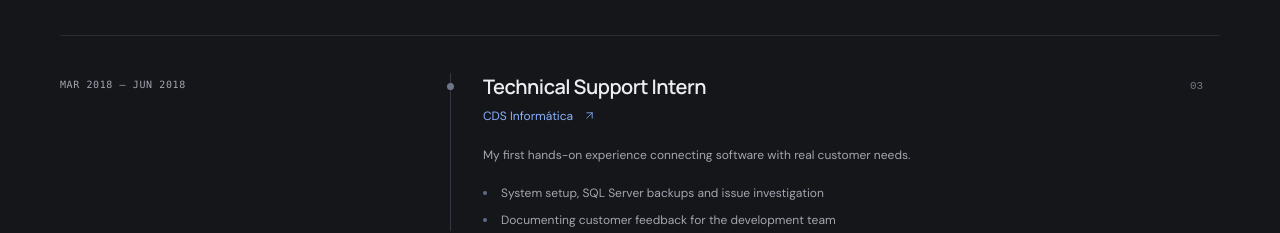
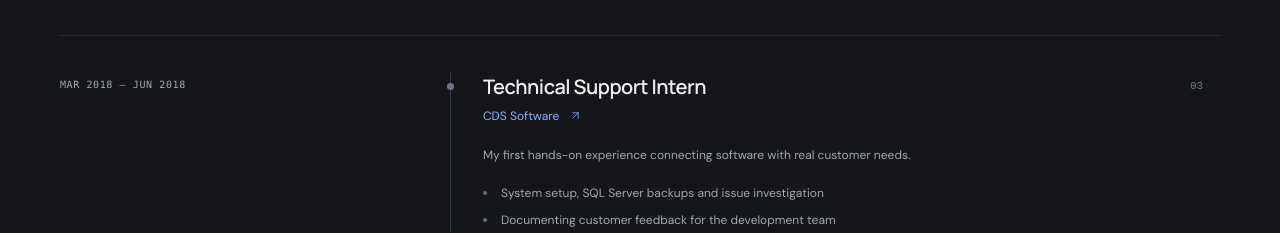
Before and after one commit to gabrieldss/My-Portfolio, a React (Vite) app: page / in a window 1280 px wide. Shown: the part 2620-2853 px from the top of the page. Built offline with nearby package versions, Linux system fonts and the light colour scheme.

Commit message:
Add files via upload

```diff
--- a/src/content.js
+++ b/src/content.js
@@ -13,7 +13,7 @@ export const content = {
     jobs: [
       { date: 'FEB 2024 — PRESENT', title: 'Senior Software Engineer I', company: 'Solutis Tecnologias', description: 'Building and evolving .NET and Angular products, from technical refinement to client reviews.', points: ['Full-stack development and automated background jobs', 'AI-assisted development and research into front-end features', 'Product delivery through collaborative sprints'] },
       { date: 'JAN 2020 — FEB 2024', title: 'Full Stack Web Developer', company: 'Forlogic Software', description: 'Developing quality management software and helping legacy systems take their next step.', points: ['Angular modules, .NET applications and data migration', 'Technical leadership, code reviews and Azure DevOps pipelines', 'SQL Server replication and production support'] },
-      { date: 'MAR 2018 — JUN 2018', title: 'Technical Support Intern', company: 'CDS Informática', description: 'My first hands-on experience connecting software with real customer needs.', points: ['System setup, SQL Server backups and issue investigation', 'Documenting customer feedback for the development team'] },
+      { date: 'MAR 2018 — JUN 2018', title: 'Technical Support Intern', company: 'CDS Software', description: 'My first hands-on experience connecting software with real customer needs.', points: ['System setup, SQL Server backups and issue investigation', 'Documenting customer feedback for the development team'] },
     ],
     credentials: 'Learning is part of the work.', education: 'EDUCATION', certifications: 'MICROSOFT EXAMS',
     degrees: ['Digital Product Design · UX/UI', 'Database Administration', 'Systems Analysis and Development', 'Mechanical Production Technician'], degreeTypes: ['Postgraduate · UNOPAR', 'Postgraduate · UNOPAR', 'Degree · UTFPR', 'Technical qualification · UTFPR'],
@@ -35,7 +35,7 @@ export const content = {
     jobs: [
       { date: 'FEV 2024 — ATUAL', title: 'Engenheiro de Software Sênior I', company: 'Solutis Tecnologias', description: 'Desenvolvimento e evolução de produtos .NET e Angular, do refinamento técnico às apresentações para clientes.', points: ['Desenvolvimento full stack e jobs para automação de tarefas', 'Desenvolvimento assistido por IA e pesquisa de recursos de front-end', 'Entregas de produto em sprints colaborativas'] },
       { date: 'JAN 2020 — FEV 2024', title: 'Desenvolvedor Web Full Stack', company: 'Forlogic Software', description: 'Desenvolvimento de software para gestão da qualidade e evolução de sistemas legados.', points: ['Módulos Angular, aplicações .NET e migração de dados', 'Liderança técnica, revisão de código e pipelines no Azure DevOps', 'Replicação SQL Server e suporte em produção'] },
-      { date: 'MAR 2018 — JUN 2018', title: 'Estagiário de Suporte Técnico', company: 'CDS Informática', description: 'Minha primeira experiência prática conectando software às necessidades reais dos clientes.', points: ['Instalação de sistemas, backups SQL Server e análise de problemas', 'Documentação de solicitações para a equipe de desenvolvimento'] },
+      { date: 'MAR 2018 — JUN 2018', title: 'Estagiário de Suporte Técnico', company: 'CDS Software', description: 'Minha primeira experiência prática conectando software às necessidades reais dos clientes.', points: ['Instalação de sistemas, backups SQL Server e análise de problemas', 'Documentação de solicitações para a equipe de desenvolvimento'] },
     ],
     credentials: 'Aprender faz parte do trabalho.', education: 'FORMAÇÃO', certifications: 'EXAMES MICROSOFT',
     degrees: ['Design de Produtos Digitais · UX/UI', 'Administração de Banco de Dados', 'Análise e Desenvolvimento de Sistemas', 'Técnico em Produção Mecânica'], degreeTypes: ['Pós-graduação · UNOPAR', 'Pós-graduação · UNOPAR', 'Graduação · UTFPR', 'Formação técnica · UTFPR'],
@@ -56,7 +56,7 @@ export const content = {
     jobs: [
       { date: 'FEB 2024 — ACTUALIDAD', title: 'Ingeniero de Software Sénior I', company: 'Solutis Tecnologias', description: 'Desarrollo y evolución de productos .NET y Angular, desde el refinamiento técnico hasta las presentaciones a clientes.', points: ['Desarrollo full stack y procesos automatizados en segundo plano', 'Desarrollo asistido por IA e investigación de funciones de front-end', 'Entrega de productos mediante sprints colaborativos'] },
       { date: 'ENE 2020 — FEB 2024', title: 'Desarrollador Web Full Stack', company: 'Forlogic Software', description: 'Desarrollo de software para gestión de calidad y evolución de sistemas heredados.', points: ['Módulos Angular, aplicaciones .NET y migración de datos', 'Liderazgo técnico, revisión de código y pipelines de Azure DevOps', 'Replicación de SQL Server y soporte en producción'] },
-      { date: 'MAR 2018 — JUN 2018', title: 'Practicante de Soporte Técnico', company: 'CDS Informática', description: 'Mi primera experiencia práctica conectando software con las necesidades reales de los clientes.', points: ['Instalación de sistemas, copias de seguridad de SQL Server y análisis de errores', 'Documentación de solicitudes para el equipo de desarrollo'] },
+      { date: 'MAR 2018 — JUN 2018', title: 'Practicante de Soporte Técnico', company: 'CDS Software', description: 'Mi primera experiencia práctica conectando software con las necesidades reales de los clientes.', points: ['Instalación de sistemas, copias de seguridad de SQL Server y análisis de errores', 'Documentación de solicitudes para el equipo de desarrollo'] },
     ],
     credentials: 'Aprender es parte del trabajo.', education: 'FORMACIÓN', certifications: 'EXÁMENES MICROSOFT',
     degrees: ['Diseño de Productos Digitales · UX/UI', 'Administración de Bases de Datos', 'Análisis y Desarrollo de Sistemas', 'Técnico en Producción Mecánica'], degreeTypes: ['Posgrado · UNOPAR', 'Posgrado · UNOPAR', 'Grado · UTFPR', 'Formación técnica · UTFPR'],
--- a/src/links.js
+++ b/src/links.js
@@ -2,7 +2,7 @@
 export const companyLinks = {
   'Solutis Tecnologias': 'https://solutis.com.br/',
   'Forlogic Software': 'https://forlogic.net/',
-  'CDS Informática': 'https://www.dribion.com/',
+  'CDS Software': 'https://www.cds-software.com.br/',
 };
 
 // Same order as degrees in every language. The technical course has no PDF link.
```
